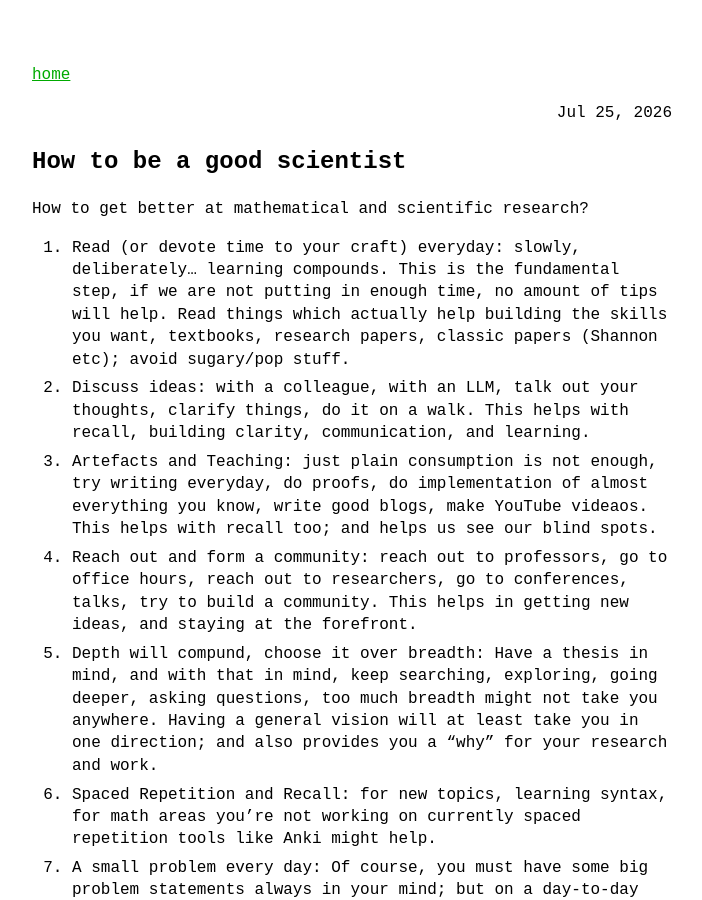
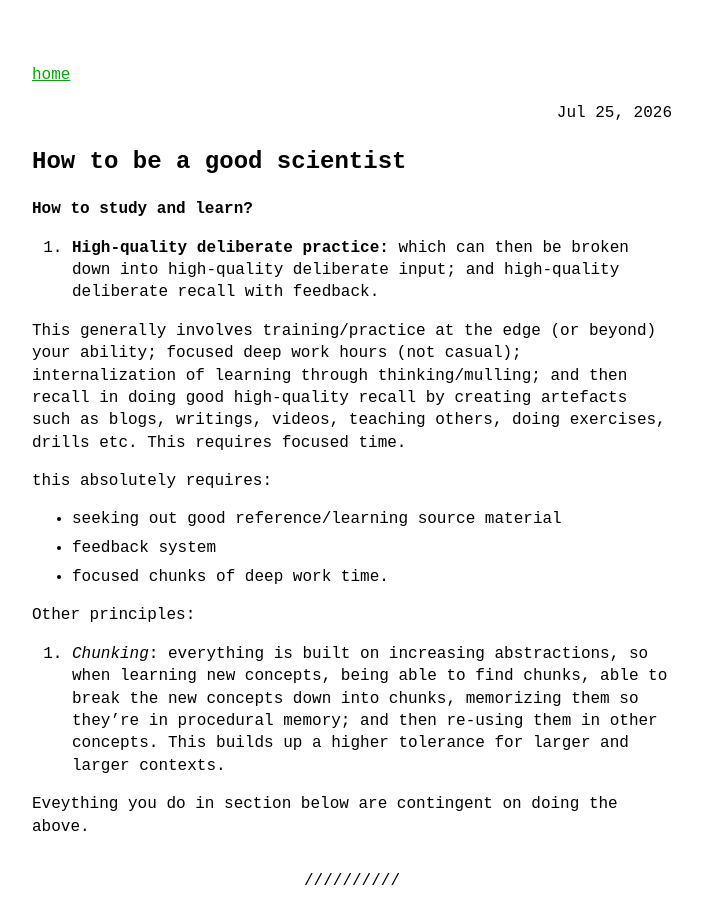
Before and after one commit to Verma314/verma314.github.io, a Jekyll site: the page built from _blog/2026-07-26-How-to-be-a-good-scientist.markdown, in a window 1280 px wide and 900 px high. Shown: the whole window, without its empty margins (288-990 px from the left). Built offline with Jekyll 4.4.1, drawn with Linux system fonts in a browser that asks for light colours.

Commit message:
added pointers

```diff
--- a/_blog/2026-07-26-How-to-be-a-good-scientist.markdown
+++ b/_blog/2026-07-26-How-to-be-a-good-scientist.markdown
@@ -5,8 +5,26 @@ date:   2026-07-26 00:00:00 +0100
 categories: books
 ---
 
+**How to study and learn?**
 
-How to get better at mathematical and scientific research?
+1. **High-quality deliberate practice:** which can then be broken down into high-quality deliberate input; and high-quality deliberate recall with feedback.
+
+This generally involves training/practice at the edge (or beyond) your ability; focused deep work hours (not casual); internalization of learning through thinking/mulling; and then recall in doing good high-quality recall by creating artefacts such as blogs, writings, videos, teaching others, doing exercises, drills etc. This requires focused time.
+
+this absolutely requires:
+- seeking out good reference/learning source material
+- feedback system
+- focused chunks of deep work time.
+
+Other principles:
+
+2. *Chunking*: everything is built on increasing abstractions, so when learning new concepts, being able to find chunks, able to break the new concepts down into chunks, memorizing them so they're in procedural memory; and then re-using them in other concepts. This builds up a higher tolerance for larger and larger contexts.
+
+Eveything you do in section below are contingent on doing the above.
+
+-------
+
+**How to get better at mathematical and scientific research?**
 
 1. Read (or devote time to your craft) everyday: slowly, deliberately... learning compounds. This is the fundamental step, if we are not putting in enough time, no amount of tips will help. Read things which actually help building the skills you want, textbooks, research papers, classic papers (Shannon etc); avoid sugary/pop stuff.
 2. Discuss ideas: with a colleague, with an LLM, talk out your thoughts, clarify things, do it on a walk. This helps with recall, building clarity, communication, and learning.
```
